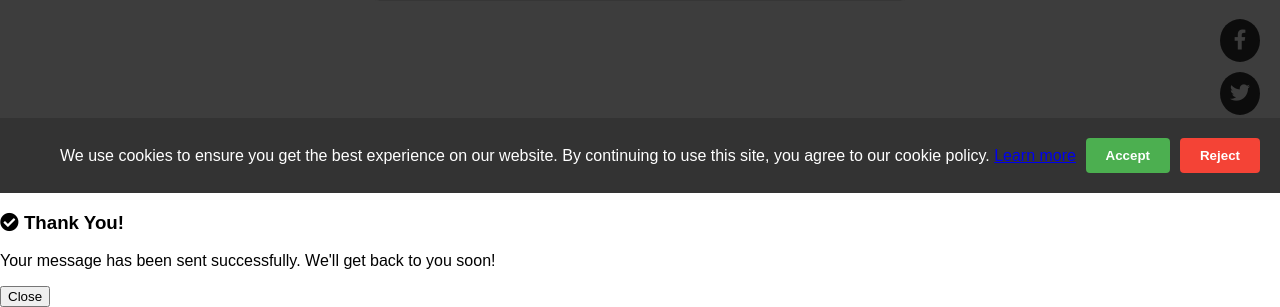
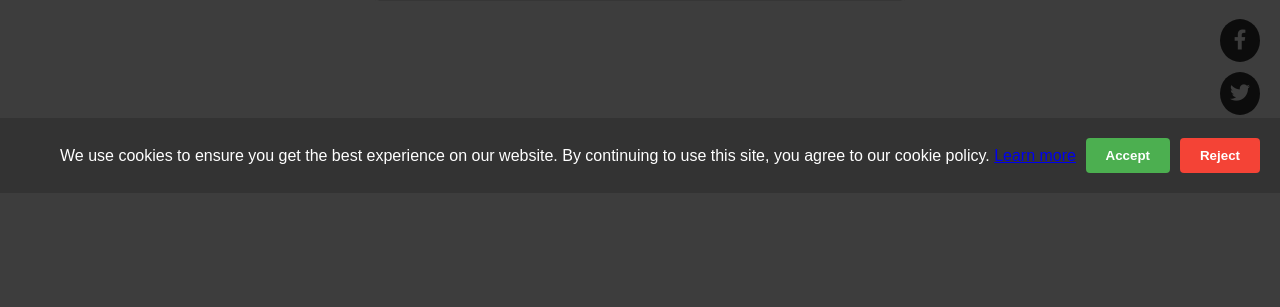
Before and after one commit to phyoethura/Food-Fusion, a PHP site: page /contactUs.php in a window 1280 px wide. Shown: the part 822-1129 px from the top of the page. After the commit the page ends 995 px from the top, so only its background shows below. Run offline with PHP 8.4, Linux system fonts and the light colour scheme.

Commit message:
update contactUs.php

```diff
--- a/communityCookbook.php
+++ b/communityCookbook.php
@@ -107,7 +107,7 @@ while ($row = $result->fetch_assoc()) {
 <head>
     <meta charset="UTF-8">
     <meta name="viewport" content="width=device-width, initial-scale=1.0">
-    <title>HomePage</title>
+    <title>Community Cookbooks</title>
     <link rel="stylesheet" href="css/hello.css">
     <link rel="stylesheet" href="css/communityCookbook.css">
     <link rel="stylesheet" href="https://cdnjs.cloudflare.com/ajax/libs/font-awesome/5.15.4/css/all.min.css">
--- a/contactUs.php
+++ b/contactUs.php
@@ -27,7 +27,7 @@ if ($_SERVER["REQUEST_METHOD"] == "POST") {
         if ($stmt->execute()) {
             $successMessage = true;
             // Clear form data after successful submission
-            $name = $email = $contactMessage = "";
+            $contactMessage = "";
         } else {
             $errorMessage = "Error: " . $stmt->error;
         }
@@ -168,7 +168,7 @@ $conn->close();
     </div>
 
     <!-- Success Popup -->
-    <div class="success-popup" id="success-popup">
+    <div class="success-popup" id="success-popup" style="display: none;">
         <div class="success-popup-content">
             <h3><i class="fas fa-check-circle"></i> Thank You!</h3>
             <p>Your message has been sent successfully. We'll get back to you soon!</p>
@@ -247,26 +247,14 @@ $conn->close();
     <!-- Include JavaScript files -->
     <script src="js/script.js"></script>
     <script src="js/contactUs.js"></script>
+    <script>
+    // Pass PHP session login status to JavaScript
+    const isUserLoggedIn = <?php echo $loggedIn ? 'true' : 'false'; ?>;
 
-    <?php if ($successMessage): ?>
-    <script>
-        // Show success popup when the form is successfully submitted
-        document.addEventListener('DOMContentLoaded', function() {
-            document.getElementById('success-popup').style.display = 'block';
+    // This will help display the success popup when needed
+    const successFlag = <?php echo $successMessage ? 'true' : 'false'; ?>;
+    </script>
 
-            // Close popup when the close button is clicked
-            document.getElementById('close-success-popup').addEventListener('click', function() {
-                document.getElementById('success-popup').style.display = 'none';
-            });
 
-            // Close popup when clicking outside the content
-            document.getElementById('success-popup').addEventListener('click', function(event) {
-                if (event.target === this) {
-                    this.style.display = 'none';
-                }
-            });
-        });
-    </script>
-    <?php endif; ?>
 </body>
 </html>
--- a/css/contactUs.css
+++ b/css/contactUs.css
@@ -53,3 +53,58 @@
     font-size: 14px;
     margin-top: 10px;
 }
+
+
+/* Add this to your contactUs.css file */
+
+/* Success Popup Styling */
+.success-popup {
+    position: fixed;
+    top: 0;
+    left: 0;
+    width: 100%;
+    height: 100%;
+    background-color: rgba(0, 0, 0, 0.5);
+    display: flex;
+    justify-content: center;
+    align-items: center;
+    z-index: 1001; /* Higher than cookie popup */
+}
+
+.success-popup-content {
+    background-color: white;
+    padding: 20px;
+    border-radius: 8px;
+    text-align: center;
+    width: 400px;
+    max-width: 90%;
+    box-shadow: 0 4px 8px rgba(0, 0, 0, 0.2);
+}
+
+.success-popup-content h3 {
+    color: #28a745;
+    margin-bottom: 15px;
+}
+
+.success-popup-content i {
+    margin-right: 8px;
+}
+
+.success-popup-content button {
+    margin-top: 15px;
+    padding: 8px 20px;
+    background-color: #007bff;
+    color: white;
+    border: none;
+    border-radius: 5px;
+    cursor: pointer;
+}
+
+.success-popup-content button:hover {
+    background-color: #0056b3;
+}
+
+/* Make sure cookie popup has lower z-index */
+.cookie-popup {
+    z-index: 1000;
+}
--- a/js/contactUs.js
+++ b/js/contactUs.js
@@ -46,4 +46,38 @@ document.addEventListener('DOMContentLoaded', function() {
             loginPopup.style.display = 'none';
         });
     }
+
+    // Success popup handling - improved version
+    const successPopup = document.getElementById('success-popup');
+    const closeSuccessBtn = document.getElementById('close-success-popup');
+
+    // Check if the success flag is set from PHP
+    if (typeof successFlag !== 'undefined' && successFlag === true) {
+        if (successPopup) {
+            // Set timeout to ensure DOM is fully loaded
+            setTimeout(() => {
+                successPopup.style.display = 'flex'; // Using flex instead of block for better centering
+
+                // Make sure it appears above cookie popup
+                const cookiePopup = document.getElementById('cookie-popup');
+                if (cookiePopup) {
+                    cookiePopup.style.zIndex = '1000';
+                }
+            }, 100);
+        }
+    }
+
+    // Add event listeners for closing the popup
+    if (closeSuccessBtn && successPopup) {
+        closeSuccessBtn.addEventListener('click', function() {
+            successPopup.style.display = 'none';
+        });
+
+        // Close when clicking outside the popup content
+        successPopup.addEventListener('click', function(event) {
+            if (event.target === this) {
+                this.style.display = 'none';
+            }
+        });
+    }
 });
--- a/recipecollection.php
+++ b/recipecollection.php
@@ -32,7 +32,7 @@ $conn->close();
 <head>
     <meta charset="UTF-8">
     <meta name="viewport" content="width=device-width, initial-scale=1.0">
-    <title>HomePage</title>
+    <title>Recipe Collections</title>
     <link rel="stylesheet" href="css/hello.css">
     <link rel="stylesheet" href="css/login.css">
     <link rel="stylesheet" href="https://cdnjs.cloudflare.com/ajax/libs/font-awesome/5.15.4/css/all.min.css">
```
Also changed, not shown: aboutus.php (+4 -4 lines).
